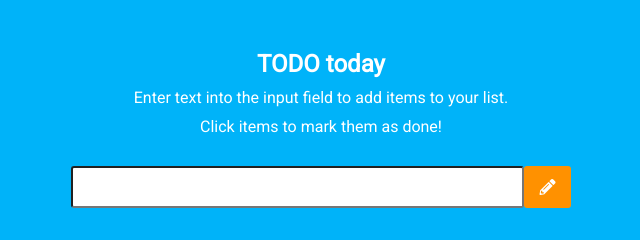
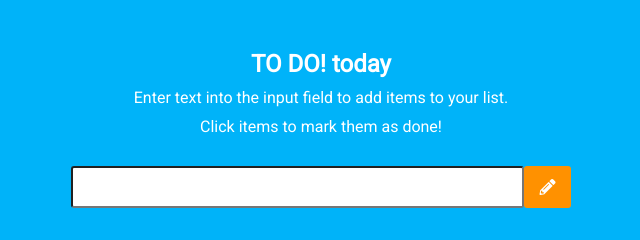
Before and after one commit to Ux-UiProTools/UX-UIProTools.github.io, a plain HTML site: page 19.2-activities/03_todo_app/unsolved/index.html in a window 1280 px wide. Shown: the full height of the page, 319-959 px from the left. Drawn offline with nearby package versions, Linux system fonts and the light colour scheme.

Commit message:
Update index.html

```diff
--- a/19.2-activities/03_todo_app/unsolved/index.html
+++ b/19.2-activities/03_todo_app/unsolved/index.html
@@ -2,10 +2,10 @@
 <html>
 <link href="https://fonts.googleapis.com/css?family=Roboto&display=swap" rel="stylesheet">
 <link href="css/style.css" type="text/css" rel="stylesheet">
-<link href="css/fontawesome/css/all.css" type="text/css" rel="stylesheet"
+<link href="css/fontawesome/css/all.css" type="text/css" rel="stylesheet">
 <body>
   <section class="wrapper">
-    <h1>TODO today</h1>
+    <h1>TO DO! today</h1>
     <p>Enter text into the input field to add items to your list.</p>
     <p>Click items to mark them as done!</p>
     <div class="inputContainer">
```
